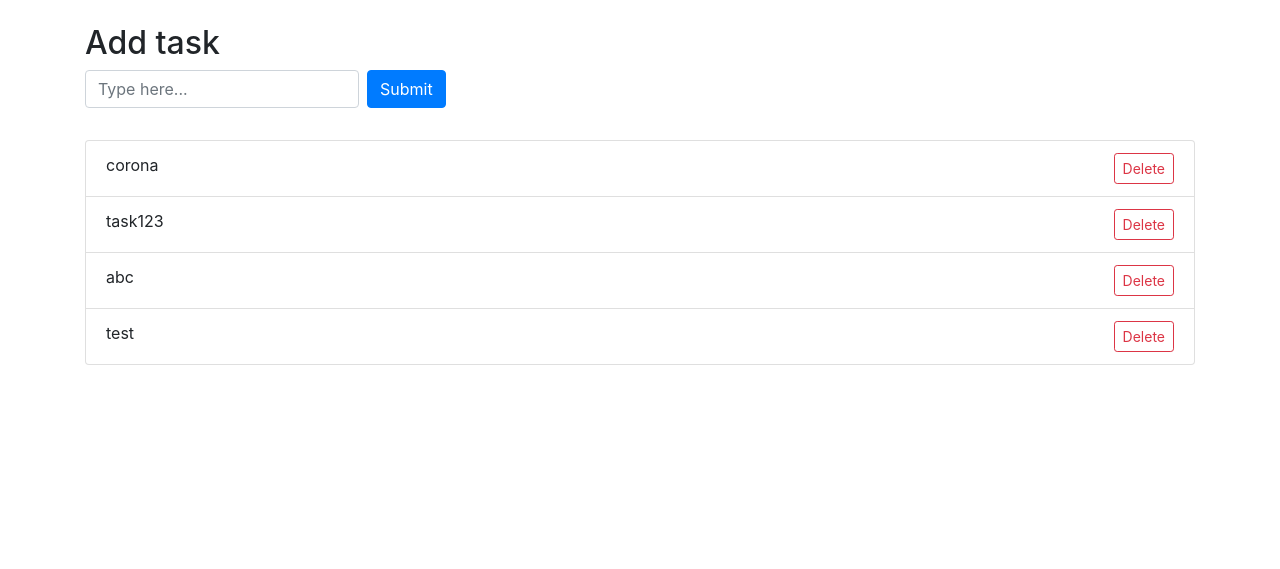
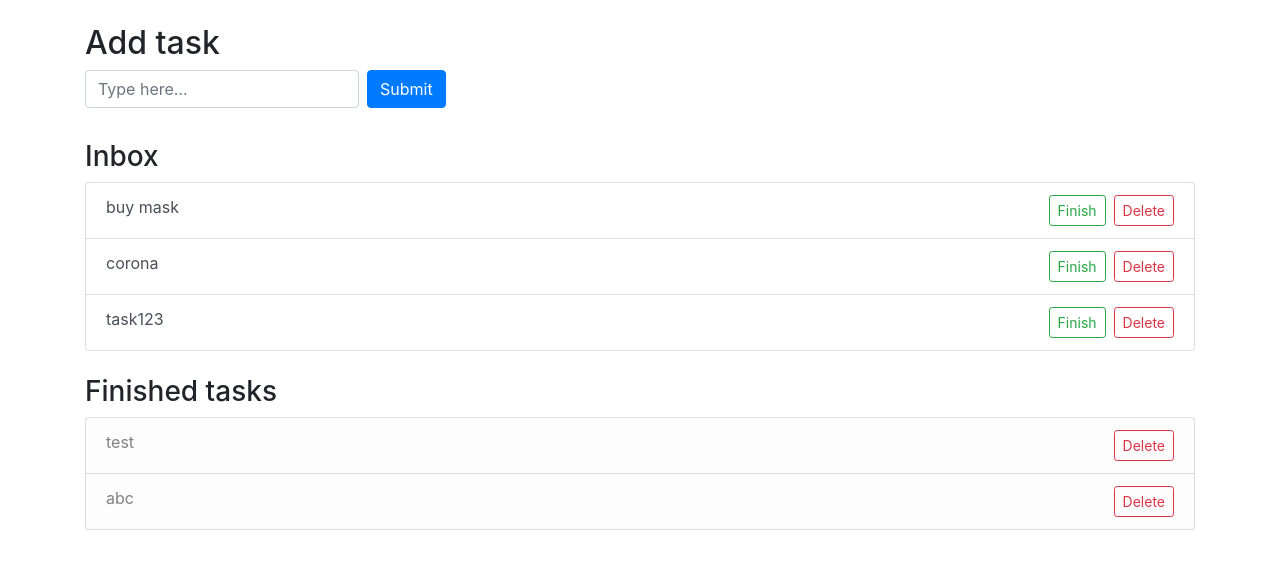
Before and after one commit to npwjim/django_to_do, a Django app: page /list/ in a window 1280 px wide. Shown: the part 56-625 px from the top of the page. Run offline with Django 3.2, Linux system fonts and the light colour scheme; the first user in the database is signed in; data comes from the database, SQL or seed files in the repository; some libraries are stand-ins or nearby versions.

Commit message:
Add finish function and finished tasks list

```diff
--- a/todoapp/templates/todoapp/list.html
+++ b/todoapp/templates/todoapp/list.html
@@ -21,10 +21,15 @@
         </div>
         <div class="row mt-4">
             <div class="col">
+                <h3>Inbox</h3>
                 <ul class="list-group">
                     {% for todo_item in todo_items %}
-                        <li class="list-group-item">{{ todo_item.text }}
-                            <div class="float-right">
+                        <li class="list-group-item list-group-item-action d-flex justify-content-between">{{ todo_item.text }}
+                            <div class="btn-group">
+                                <form action="{% url 'todoapp:finish' todo_item.id %}" method="post">
+                                    {% csrf_token %}
+                                    <button type="submit" class="btn btn-sm btn-outline-success mr-2">Finish</button>
+                                </form>
                                 <form action="{% url 'todoapp:delete' todo_item.id %}" method="post">
                                     {% csrf_token %}
                                     <button type="submit" class="btn btn-sm btn-outline-danger">Delete</button>
@@ -35,6 +40,25 @@
                 </ul>
             </div>
         </div>
+
+        {% if finished_times %}
+            <div class="row mt-4">
+                <div class="col">
+                    <h3>Finished tasks</h3>
+                    <ul class="list-group">
+                        {% for item in finished_times %}
+                            <li class="list-group-item list-group-item-action list-group-item-light">{{ item.text }}
+                                <div class="float-right">
+                                    <form action="{% url 'todoapp:delete' item.id %}" method="post">
+                                        {% csrf_token %}
+                                        <button type="submit" class="btn btn-sm btn-outline-danger">Delete</button>
+                                    </form>
+                                </div>
+                        {% endfor %}
+                    </ul>
+                </div>
+            </div>
+        {% endif %}
     {% endblock %}
 </body>
 </html>
--- a/todoapp/urls.py
+++ b/todoapp/urls.py
@@ -7,4 +7,5 @@ urlpatterns = [
     path('list/', views.todo_list, name='list'),
     path('add/', views.add_todo, name='add'),
     path('delete/<int:todo_id>/', views.delete_todo, name='delete'),
+    path('finish/<int:todo_id>/', views.finish_todo, name='finish'),
 ]
--- a/todoapp/views.py
+++ b/todoapp/views.py
@@ -21,12 +21,15 @@ def index(request):
 
 @login_required
 def todo_list(request):
-    todo_items = Todo.objects.filter(user=request.user).order_by('-added_date')
+    todo_items = Todo.objects.filter(user=request.user, done=False).order_by('-added_date')
+    finished_items = Todo.objects.filter(user=request.user, done=True).order_by('-added_date')
     return render(request, 'todoapp/list.html', {
-        "todo_items": todo_items
+        "todo_items": todo_items,
+        "finished_times": finished_items,
     })
 
 
+@login_required
 def add_todo(request):
     content = request.POST["content"]
     created_obj = Todo.objects.create(user=request.user, text=content)
@@ -34,8 +37,17 @@ def add_todo(request):
     return HttpResponseRedirect(reverse("todoapp:list"))
 
 
+@login_required
 def delete_todo(request, todo_id):
     Todo.objects.get(id=todo_id).delete()
+    return HttpResponseRedirect(reverse("todoapp:list"))
+
+
+@login_required
+def finish_todo(request, todo_id):
+    finished_todo = Todo.objects.get(id=todo_id)
+    finished_todo.done = True
+    finished_todo.save()
     return HttpResponseRedirect(reverse("todoapp:list"))
 
 
--- a/users/templates/users/login.html
+++ b/users/templates/users/login.html
@@ -16,7 +16,7 @@
                 <form action="{% url 'users:login' %}?next={% url 'todoapp:list' %}" method="post">
                     {% csrf_token %}
                     {% include 'bs4_form.html' with form=form %}
-                    <input type="submit" value="Sign in">
+                    <button type="submit" class="btn btn-primary">Sign in</button>
                 </form>
 
             </div>
--- a/users/templates/users/signup.html
+++ b/users/templates/users/signup.html
@@ -17,7 +17,7 @@
                 <form action="" method="post">
                     {% csrf_token %}
                     {% include 'bs4_form.html' with form=form %}
-                    <input type="submit" value="Sign up">
+                    <button type="submit" class="btn btn-primary">Sign up</button>
                 </form>
 
             </div>
```
Also changed, not shown: db.sqlite3.
